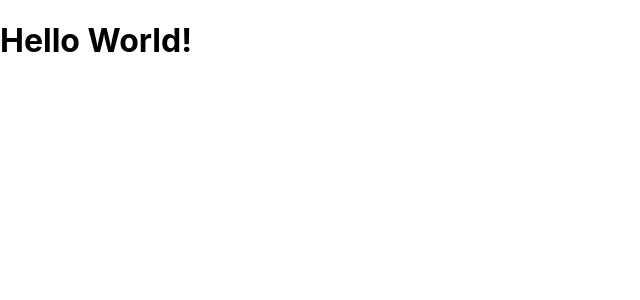
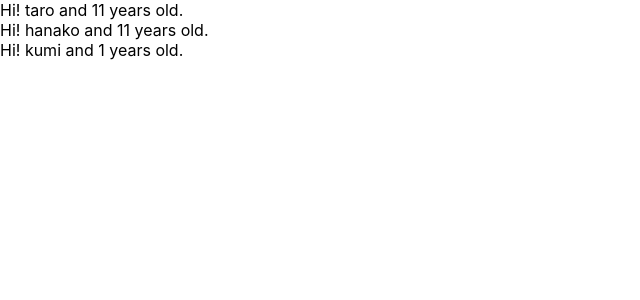
Before and after one commit to neko200517/udemy-react-redux-crud-application, a React (Create React App) app: page / in a window 1280 px wide. Shown: the top 300 px of the page, without its empty margins (0-640 px from the left). Built offline with nearby package versions, Linux system fonts and the light colour scheme.

Commit message:
16.props

```diff
--- a/src/App.tsx
+++ b/src/App.tsx
@@ -1,11 +1,37 @@
 import React from 'react';
 
-function App() {
+// 16. props
+// プロパティを渡す
+
+interface UserType {
+  name: string;
+  age?: number;
+}
+
+const App = () => {
+  const users: UserType[] = [
+    { name: 'taro', age: 11 },
+    { name: 'hanako', age: 11 },
+    { name: 'kumi' },
+  ];
+  const list = users.map((x, i) => {
+    // イテレーションする場合、keyをつけないと警告される
+    return <User key={i} name={x.name} age={x.age}></User>;
+  });
+  return <div>{list}</div>;
+};
+
+const User = (props: UserType) => {
   return (
     <div>
-      <h1>Hello World!</h1>
+      Hi! {props.name} and {props.age} years old.
     </div>
   );
-}
+};
+
+// 型の定義
+User.defaultProps = {
+  age: 1,
+};
 
 export default App;
```
